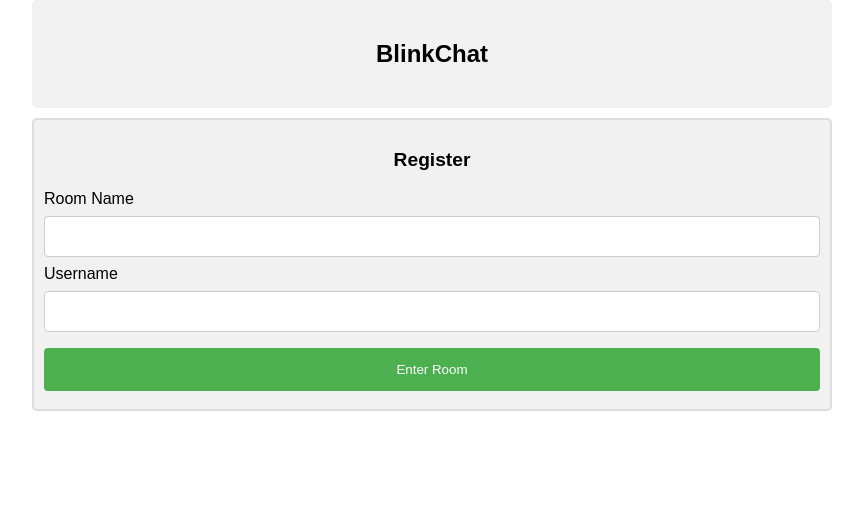
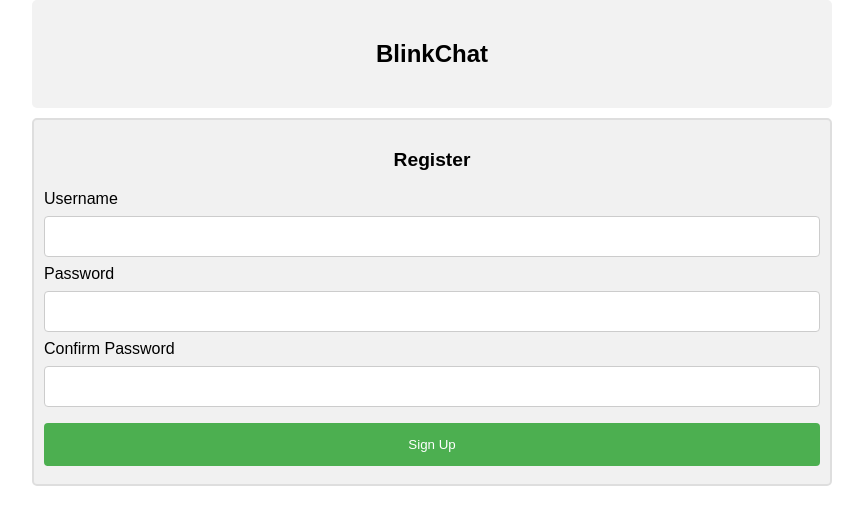
Before and after one commit to Yash-89/BlinkChat, a Django app: page /register in a window 1280 px wide. Shown: the top 525 px of the page, without its empty margins (208-1071 px from the left). Run offline with Django 5.2, Linux system fonts and the light colour scheme.

Commit message:
Fixed Register page UI

```diff
--- a/static/styles.css
+++ b/static/styles.css
@@ -48,7 +48,7 @@ body {
     color: #999;
 }
 
-input[type=text],
+input[type=text], input[type=password],
 select {
     width: 100%;
     padding: 12px 20px;
--- a/templates/register.html
+++ b/templates/register.html
@@ -17,11 +17,13 @@
         <h3 align="center">Register</h3>
         <form id="post-form" method="POST" action="signup">
           {% csrf_token %}
-          <label>Room Name</label>
-          <input type="text" name="room_name" id="room_name" width="100px" required/>
-          <label>Username</label>
-          <input type="text" name="username" id="username" width="100px" required/>
-          <input type="submit" value="Enter Room">
+          <label for="usrnm">Username</label>
+          <input type="text" name="username" id="usrnm" width="100px" required>
+          <label for="pswrd">Password</label>
+          <input type="password" name="password" id="pswrd" width="100px" required>
+          <label for="c_pswrd">Confirm Password</label>
+          <input type="password" name="c_password" id="c_pswrd" width="100px" required>
+          <input type="submit" value="Sign Up">
         </form>
       </div>
 
```
